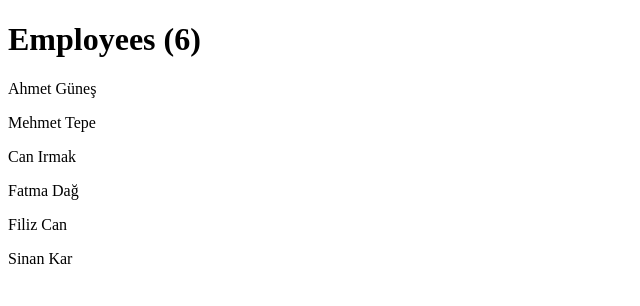
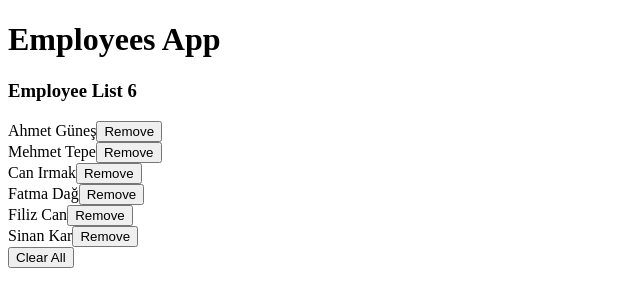
Before and after one commit to zcomert/java-mysql-react-full-stack-employee-spa, a React (Create React App) app in the folder employee/employeeapp/: page / in a window 1280 px wide. Shown: the top 306 px of the page, without its empty margins (0-640 px from the left). Built offline with nearby package versions, Linux system fonts and the light colour scheme.

Commit message:
State in React.

```diff
--- a/employee/employeeapp/src/App.js
+++ b/employee/employeeapp/src/App.js
@@ -1,13 +1,15 @@
+import { useState } from "react";
+import EmployeeList from "./components/employeeList/EmployeeList";
 import {employees} from "./data/data"
 
 function App() {
 
+  const [list, setList] = useState(employees);
+
   return (
     <div>
-      <h1>Employees ({employees.length}) </h1>
-      {employees.map((emp) => (
-        <p>{emp}</p>
-      ))}
+      <h1>Employees App </h1>
+      <EmployeeList employees = {list} setList = {setList} />
     </div>
   );
 }
--- /dev/null
+++ b/employee/employeeapp/src/components/employee/Employee.js
@@ -0,0 +1,11 @@
+import React from 'react'
+
+export default function Employee({employee, handleRemove}) {
+
+  return (
+    <div key={employee.id}>
+      {employee.firstName} {employee.lastName}
+      <button onClick={() => handleRemove(employee.id)} >Remove</button>
+    </div>
+  )
+}
--- /dev/null
+++ b/employee/employeeapp/src/components/employeeList/EmployeeList.js
@@ -0,0 +1,24 @@
+import React from "react";
+import Employee from "../employee/Employee";
+
+function EmployeeList({ employees, setList }) {
+  const handleClearAll = () => {
+    setList([]);
+  };
+
+  const handleRemove = (id) => {
+    setList(employees.filter(emp=> emp.id!==id))
+  };
+
+  return (
+    <div>
+      <h3>Employee List {employees.length}</h3>
+      {employees.map((emp, index) => (
+        <Employee key={index} employee={emp} handleRemove={handleRemove} />
+      ))}
+      <button onClick={handleClearAll}>Clear All</button>
+    </div>
+  );
+}
+
+export default EmployeeList;
--- a/employee/employeeapp/src/data/data.js
+++ b/employee/employeeapp/src/data/data.js
@@ -1,8 +1,8 @@
 export const employees = [
-    "Ahmet Güneş",
-    "Mehmet Tepe",
-    "Can Irmak",
-    "Fatma Dağ",
-    "Filiz Can",
-    "Sinan Kar"
-  ];
+  { id: 1, firstName: "Ahmet ", lastName: "Güneş" },
+  { id: 2, firstName: "Mehmet ", lastName: " Tepe" },
+  { id: 3, firstName: "Can", lastName: "Irmak" },
+  { id: 4, firstName: "Fatma", lastName: "Dağ" },
+  { id: 5, firstName: "Filiz", lastName: "Can" },
+  { id: 6, firstName: "Sinan", lastName: "Kar" },
+];
```
